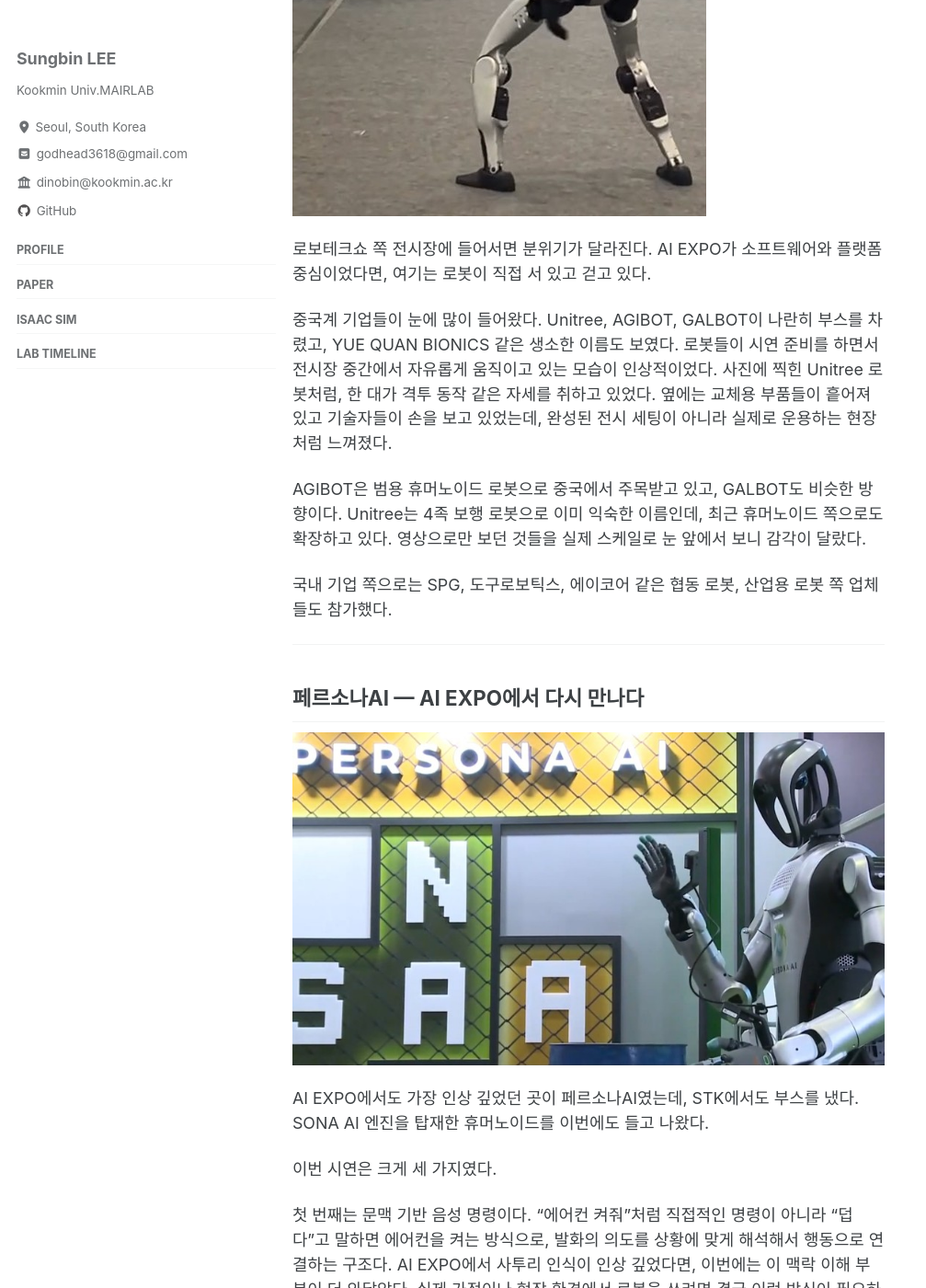
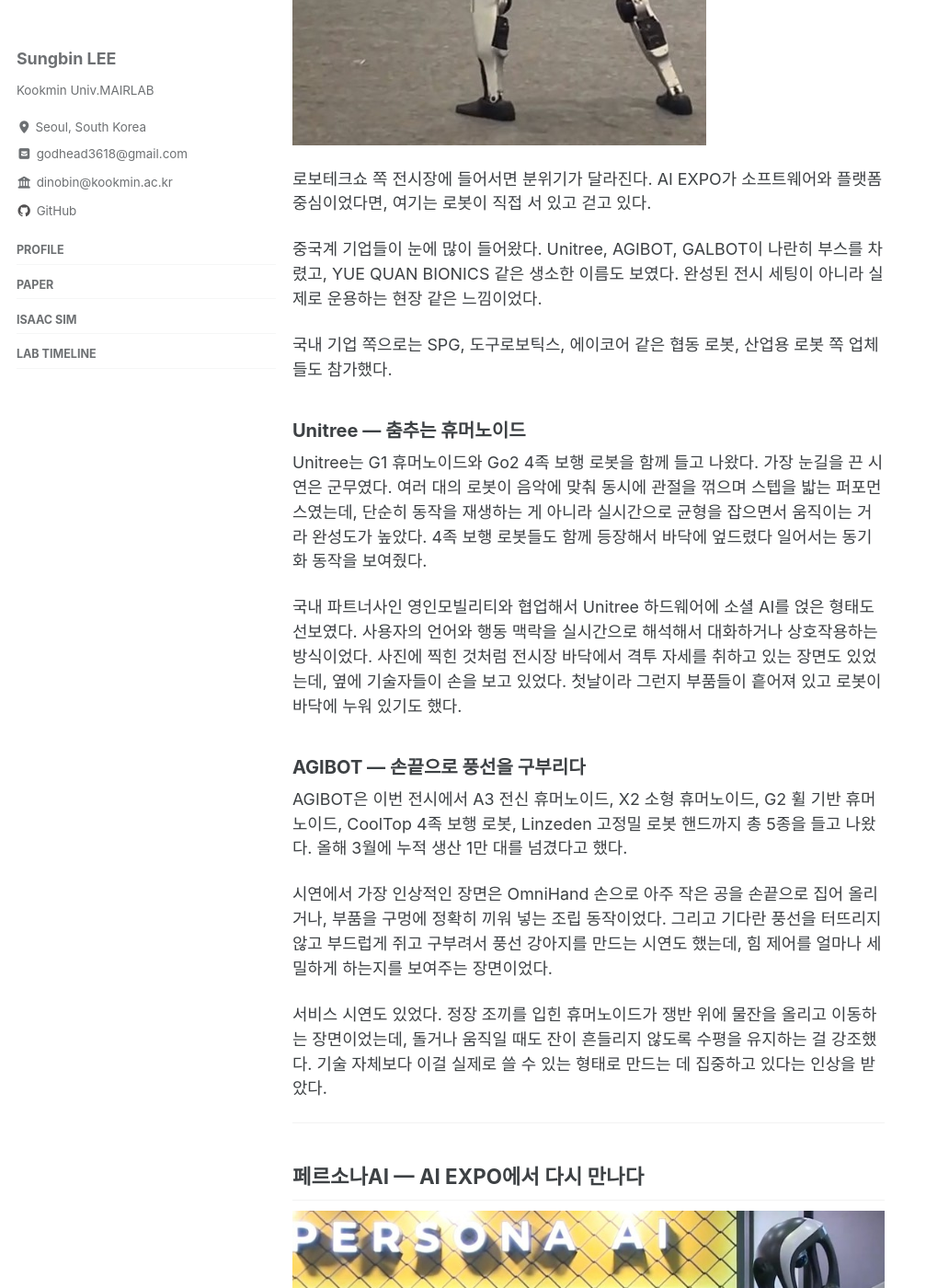
Before and after one commit to LEESB17/leesb17.github.io, a Jekyll site: the page built from _posts/2026-06-10-stk2026.md, in a window 1280 px wide and 1400 px high, scrolled down 1788 px. Shown: the whole window at 92% size, without its empty margins (0-1007 px from the left). Built offline with Jekyll 4.4.1, drawn with Linux system fonts in a browser that asks for light colours; cached includes are drawn as plain includes; some of the changed text lies outside the part shown.

Commit message:
Expand STK 2026 post with Unitree and AGIBOT demo details
Co-Authored-By: Claude Sonnet 4.6 <noreply@anthropic.com>

```diff
--- a/_posts/2026-06-10-stk2026.md
+++ b/_posts/2026-06-10-stk2026.md
@@ -22,8 +22,6 @@ STK는 AI EXPO랑 다르게 로봇 쪽으로 훨씬 특화된 느낌이었다.
 
 제15회 스마트테크코리아다. 코엑스 전관에서 열리는 행사라 규모가 컸다. AI, 빅데이터, 유통, 물류까지 포함해서 500개사 이상, 2000부스 규모였다. 그 안에 로보테크쇼가 C홀을 중심으로 함께 열렸다.
 
-입장하니까 간판에 "The Tech Nexus"라는 슬로건이 붙어 있었다. 다양한 기술 분야가 한자리에 모인다는 의도가 읽혔다.
-
 ---
 
 ## 로보테크쇼 — 글로벌 휴머노이드
@@ -32,11 +30,23 @@ STK는 AI EXPO랑 다르게 로봇 쪽으로 훨씬 특화된 느낌이었다.
 
 로보테크쇼 쪽 전시장에 들어서면 분위기가 달라진다. AI EXPO가 소프트웨어와 플랫폼 중심이었다면, 여기는 로봇이 직접 서 있고 걷고 있다.
 
-중국계 기업들이 눈에 많이 들어왔다. Unitree, AGIBOT, GALBOT이 나란히 부스를 차렸고, YUE QUAN BIONICS 같은 생소한 이름도 보였다. 로봇들이 시연 준비를 하면서 전시장 중간에서 자유롭게 움직이고 있는 모습이 인상적이었다. 사진에 찍힌 Unitree 로봇처럼, 한 대가 격투 동작 같은 자세를 취하고 있었다. 옆에는 교체용 부품들이 흩어져 있고 기술자들이 손을 보고 있었는데, 완성된 전시 세팅이 아니라 실제로 운용하는 현장처럼 느껴졌다.
-
-AGIBOT은 범용 휴머노이드 로봇으로 중국에서 주목받고 있고, GALBOT도 비슷한 방향이다. Unitree는 4족 보행 로봇으로 이미 익숙한 이름인데, 최근 휴머노이드 쪽으로도 확장하고 있다. 영상으로만 보던 것들을 실제 스케일로 눈 앞에서 보니 감각이 달랐다.
+중국계 기업들이 눈에 많이 들어왔다. Unitree, AGIBOT, GALBOT이 나란히 부스를 차렸고, YUE QUAN BIONICS 같은 생소한 이름도 보였다. 완성된 전시 세팅이 아니라 실제로 운용하는 현장 같은 느낌이었다.
 
 국내 기업 쪽으로는 SPG, 도구로보틱스, 에이코어 같은 협동 로봇, 산업용 로봇 쪽 업체들도 참가했다.
+
+### Unitree — 춤추는 휴머노이드
+
+Unitree는 G1 휴머노이드와 Go2 4족 보행 로봇을 함께 들고 나왔다. 가장 눈길을 끈 시연은 군무였다. 여러 대의 로봇이 음악에 맞춰 동시에 관절을 꺾으며 스텝을 밟는 퍼포먼스였는데, 단순히 동작을 재생하는 게 아니라 실시간으로 균형을 잡으면서 움직이는 거라 완성도가 높았다. 4족 보행 로봇들도 함께 등장해서 바닥에 엎드렸다 일어서는 동기화 동작을 보여줬다.
+
+국내 파트너사인 영인모빌리티와 협업해서 Unitree 하드웨어에 소셜 AI를 얹은 형태도 선보였다. 사용자의 언어와 행동 맥락을 실시간으로 해석해서 대화하거나 상호작용하는 방식이었다. 사진에 찍힌 것처럼 전시장 바닥에서 격투 자세를 취하고 있는 장면도 있었는데, 옆에 기술자들이 손을 보고 있었다. 첫날이라 그런지 부품들이 흩어져 있고 로봇이 바닥에 누워 있기도 했다.
+
+### AGIBOT — 손끝으로 풍선을 구부리다
+
+AGIBOT은 이번 전시에서 A3 전신 휴머노이드, X2 소형 휴머노이드, G2 휠 기반 휴머노이드, CoolTop 4족 보행 로봇, Linzeden 고정밀 로봇 핸드까지 총 5종을 들고 나왔다. 올해 3월에 누적 생산 1만 대를 넘겼다고 했다.
+
+시연에서 가장 인상적인 장면은 OmniHand 손으로 아주 작은 공을 손끝으로 집어 올리거나, 부품을 구멍에 정확히 끼워 넣는 조립 동작이었다. 그리고 기다란 풍선을 터뜨리지 않고 부드럽게 쥐고 구부려서 풍선 강아지를 만드는 시연도 했는데, 힘 제어를 얼마나 세밀하게 하는지를 보여주는 장면이었다.
+
+서비스 시연도 있었다. 정장 조끼를 입힌 휴머노이드가 쟁반 위에 물잔을 올리고 이동하는 장면이었는데, 돌거나 움직일 때도 잔이 흔들리지 않도록 수평을 유지하는 걸 강조했다. 기술 자체보다 이걸 실제로 쓸 수 있는 형태로 만드는 데 집중하고 있다는 인상을 받았다.
 
 ---
 
```
